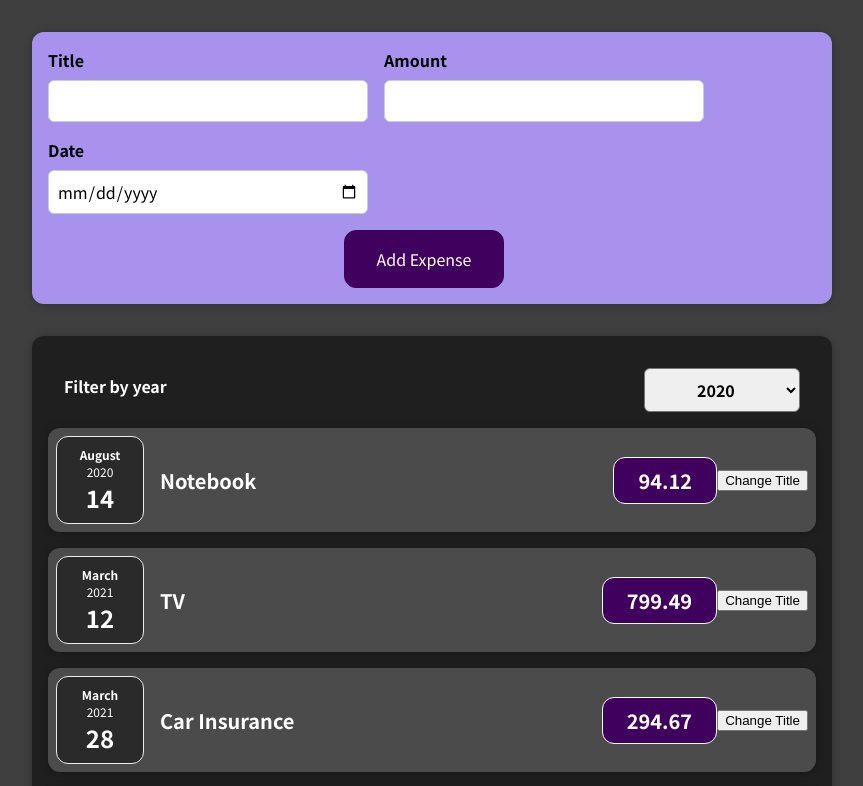
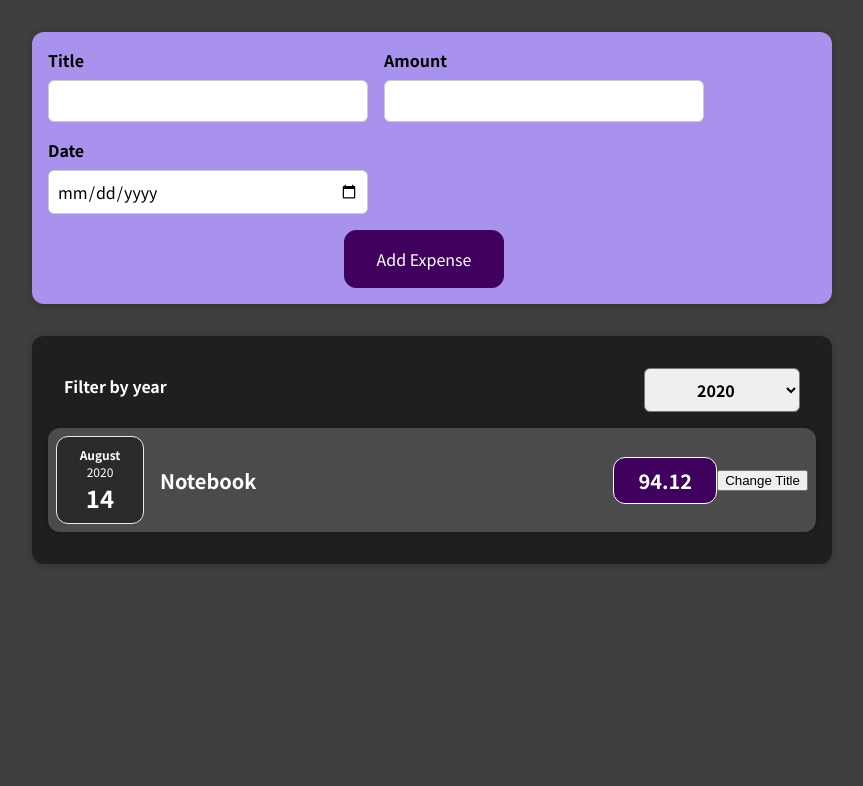
Before and after one commit to Meghna-gaya/expenses-tracker, a React (Create React App) app: page / in a window 1280 px wide. Shown: the top 786 px of the page, without its empty margins (208-1071 px from the left). Built offline with nearby package versions, Linux system fonts and the light colour scheme.

Commit message:
[Meghna] Add. Displaying Items based on selected year from the dropdown

```diff
--- a/src/components/Expenses/Expenses.js
+++ b/src/components/Expenses/Expenses.js
@@ -6,17 +6,26 @@
 
 const Expenses = (props) => {
     const [filteredYear, setFilteredYear] = useState('2020');
+
     const filterChangeHandler = (selectedYear) => {
         setFilteredYear(selectedYear)
         console.log(filteredYear);
     };
 
+    const filteredExpenses = props.items.filter(expense => {
+        return expense.date.getFullYear().toString() === filteredYear;
+    });
+
     return (
         <Card className="expenses">
-            <ExpensesFilter selected={filteredYear} onChangeFilter={filterChangeHandler} />
+            <ExpensesFilter
+                selected={filteredYear}
+                onChangeFilter={filterChangeHandler}
+            />
             {
-                props.items.map((expense) => (
+                filteredExpenses.map((expense) => (
                     <ExpenseItem
+                        key={expense.id}
                         title={expense.title}
                         amount={expense.amount}
                         date={expense.date}
```
